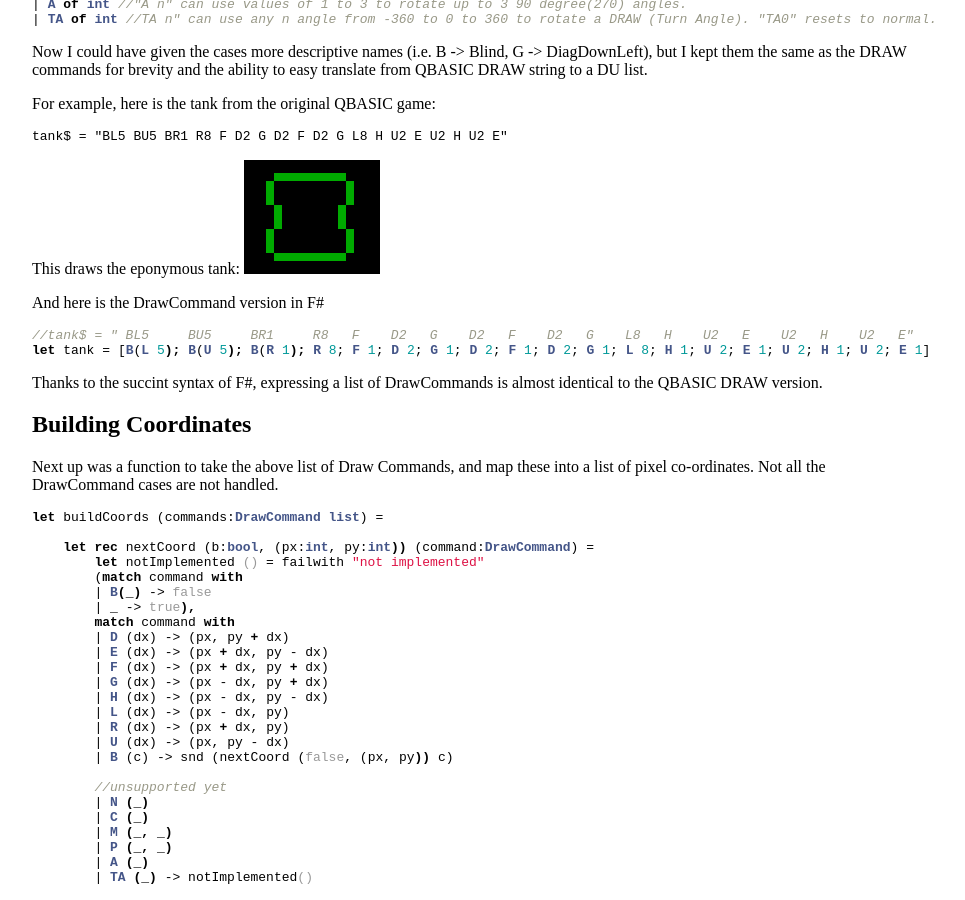
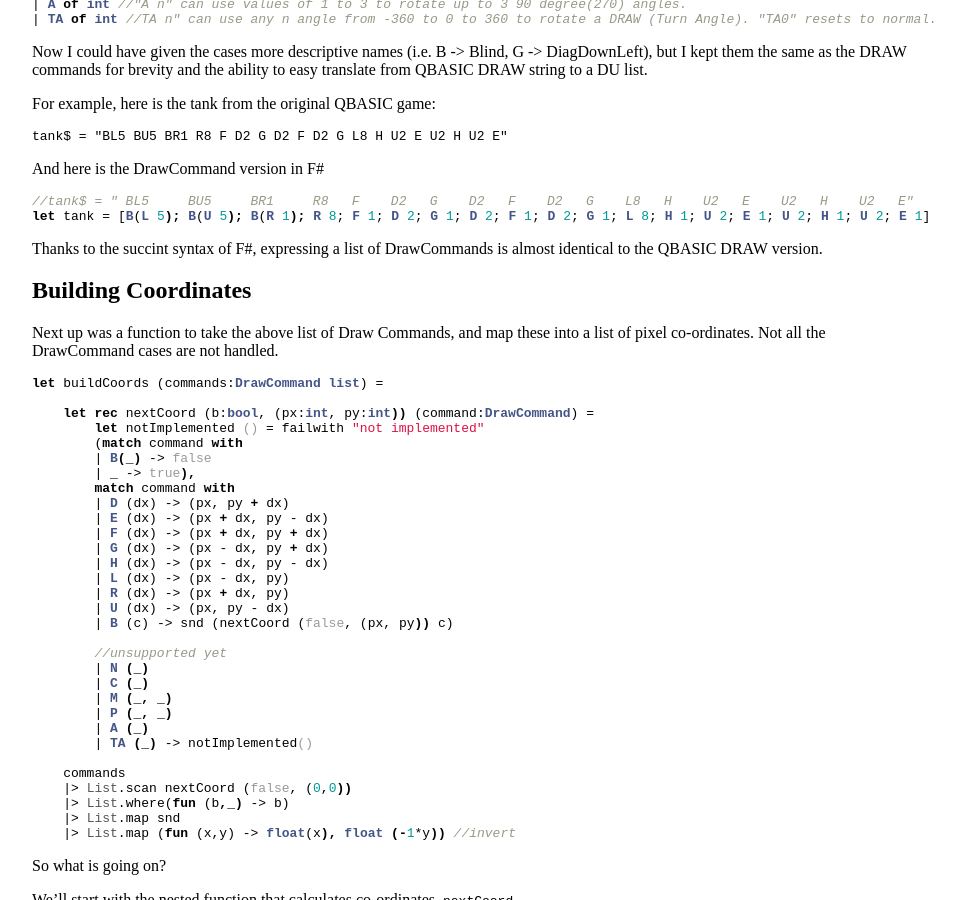
Before and after one commit to bjnmercer/bjnmercer.github.io, a Jekyll site: the page built from _posts/2017-12-09-bgc-qbasic-draw-command.md, in a window 1280 px wide and 900 px high, scrolled down 1583 px. Shown: the whole window, without its empty margins (160-1125 px from the left). Built offline with Jekyll 4.4.1, drawn with Linux system fonts in a browser that asks for light colours.

Commit message:
Draw Command post corrected
Moved some text and forgot to delete the extra tank image

````diff
--- a/_posts/2017-12-09-bgc-qbasic-draw-command.md
+++ b/_posts/2017-12-09-bgc-qbasic-draw-command.md
@@ -64,9 +64,6 @@ For example, here is the tank from the original QBASIC game:
 ```basic
 tank$ = "BL5 BU5 BR1 R8 F D2 G D2 F D2 G L8 H U2 E U2 H U2 E"
 ```
-
-This draws the eponymous tank:
-![The Tank](/assets/bgc/bgctank.PNG)
 
 And here is the DrawCommand version in F#
 ```fsharp
````
